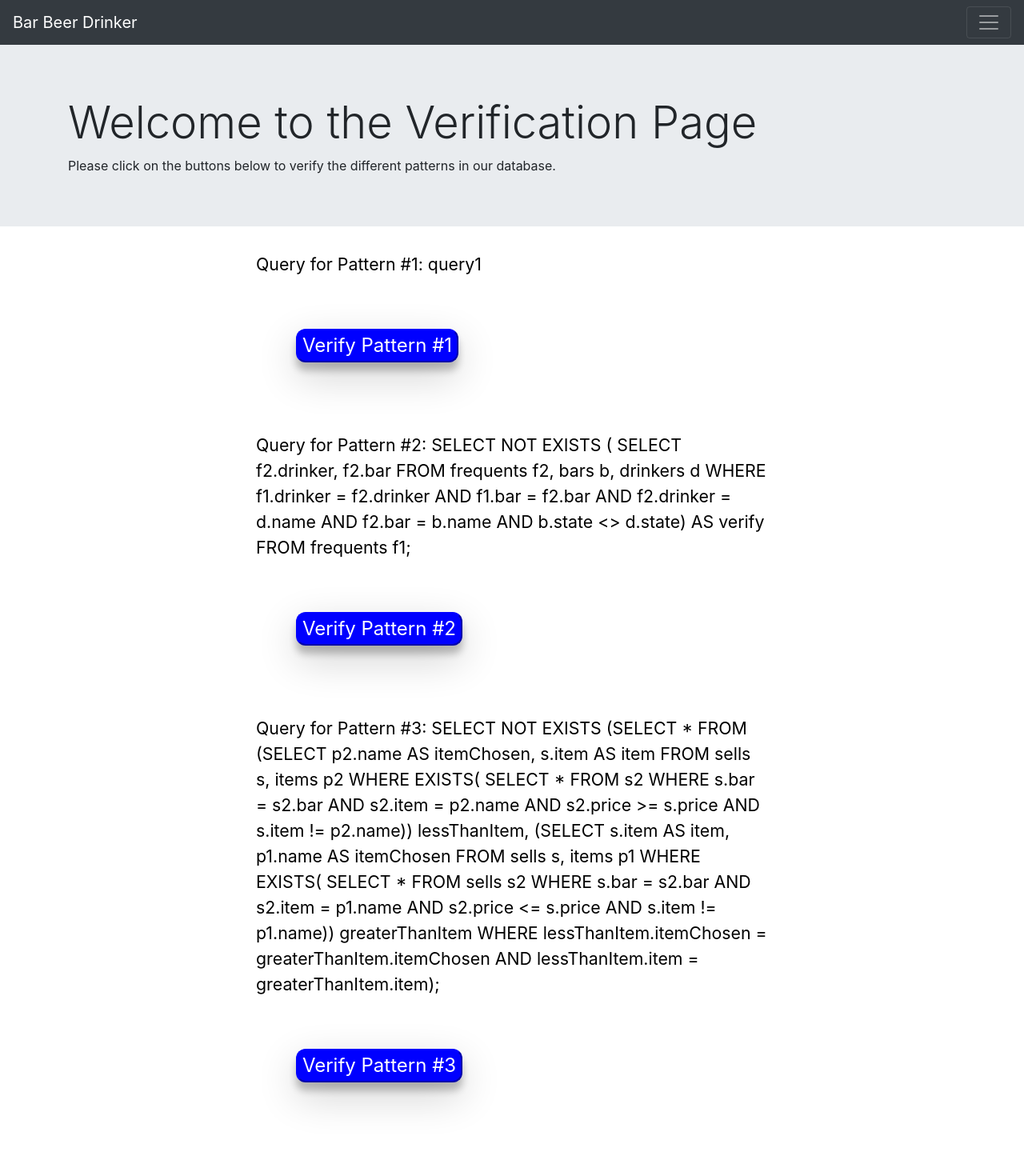
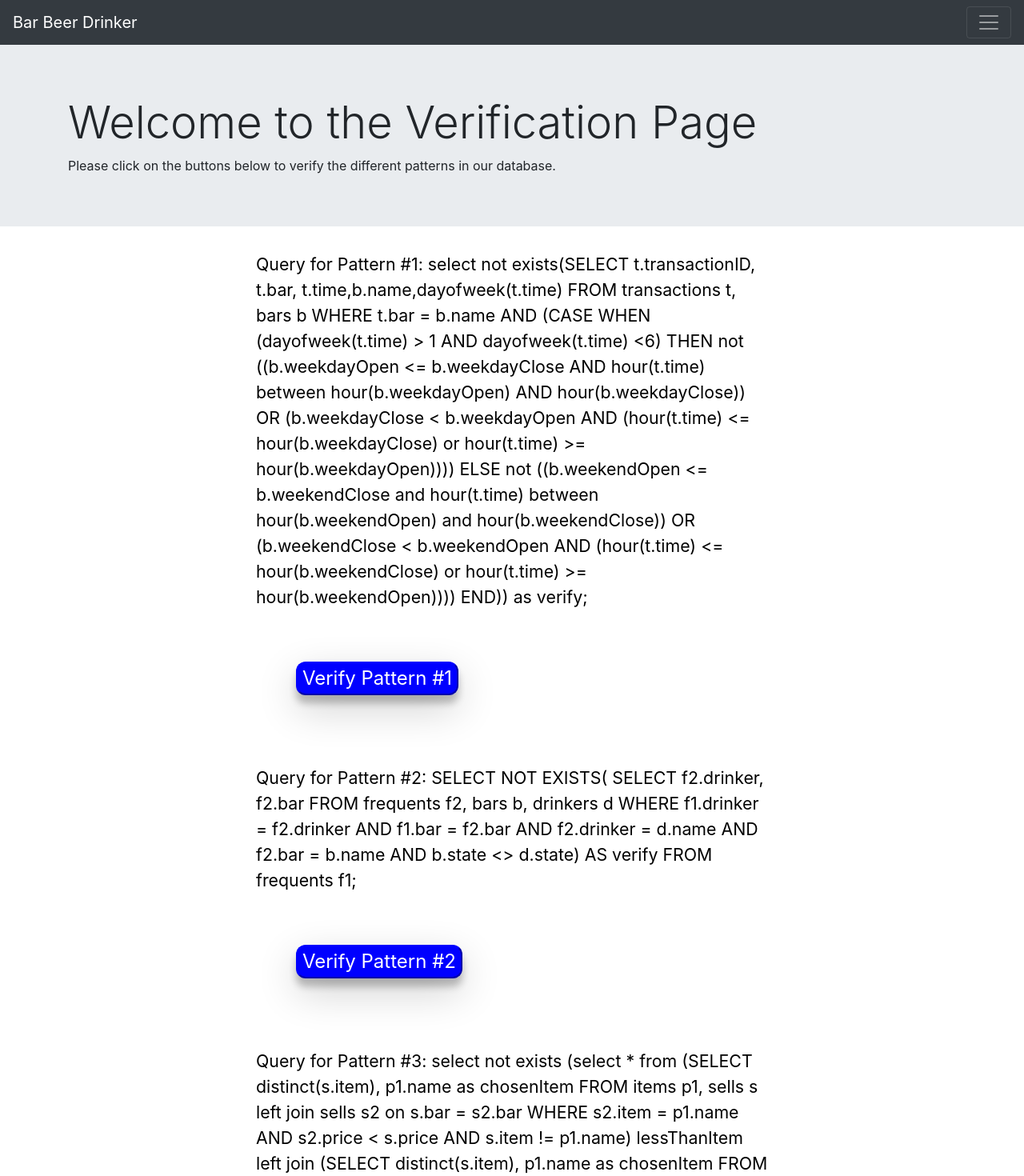
Before and after one commit to TrellixVulnTeam/BarBeerDrinkerPlus_E7WJ, an Angular app in the folder bar-beer-drinker-ui/: page /verification in a window 1280 px wide. Shown: the top 1470 px of the page at 80% size. Before the commit the page ends 1441 px from the top, so only its background shows below. Built offline with nearby package versions, Linux system fonts and the light colour scheme; what primeng would draw is missing.

Commit message:
edited stuff

```diff
--- a/bar-beer-drinker-ui/src/app/app.module.ts
+++ b/bar-beer-drinker-ui/src/app/app.module.ts
@@ -1,6 +1,7 @@
 import { BrowserModule } from '@angular/platform-browser';
 import { NgModule } from '@angular/core';
 import { HttpClientModule, HttpClient } from '@angular/common/http';
+import { FormsModule }   from '@angular/forms';
 
 import { TableModule } from 'primeng/table';
 import { AppRoutingModule } from './app-routing.module';
@@ -33,6 +34,7 @@ import { VerificationComponent } from './verification/verification.component';
     AppRoutingModule,
     TableModule,
     HttpClientModule,
+    FormsModule,
   ],
   providers: [HttpClient],
   bootstrap: [AppComponent]
--- a/bar-beer-drinker-ui/src/app/bars.service.ts
+++ b/bar-beer-drinker-ui/src/app/bars.service.ts
@@ -58,4 +58,5 @@ export class BarsService {
  getBarTimeDistributionWeek(bar: string){
    return this.http.get<any[]>('/api/bar_time_distribution_week/' + bar);
  }
+
 }
--- a/bar-beer-drinker-ui/src/app/verification/verification.component.ts
+++ b/bar-beer-drinker-ui/src/app/verification/verification.component.ts
@@ -13,9 +13,10 @@ export class VerificationComponent implements OnInit {
   clickMessage2: string;
   clickMessage3: string;
   result: Result;
-  query1: string = "query1";
-  query2: string = "SELECT NOT EXISTS\n( SELECT f2.drinker, f2.bar FROM frequents f2, bars b, drinkers d WHERE f1.drinker = f2.drinker AND f1.bar = f2.bar AND f2.drinker = d.name AND f2.bar = b.name AND b.state <> d.state) AS verify FROM frequents f1;";
-  query3: string = "SELECT NOT EXISTS (SELECT * FROM (SELECT p2.name AS itemChosen, s.item AS item FROM sells s, items p2 WHERE EXISTS( SELECT * FROM s2 WHERE s.bar = s2.bar AND s2.item = p2.name AND s2.price >= s.price AND s.item != p2.name)) lessThanItem, (SELECT s.item AS item, p1.name AS itemChosen FROM sells s, items p1 WHERE EXISTS( SELECT * FROM sells s2 WHERE s.bar = s2.bar AND s2.item = p1.name AND s2.price <= s.price AND s.item != p1.name)) greaterThanItem WHERE lessThanItem.itemChosen = greaterThanItem.itemChosen AND lessThanItem.item = greaterThanItem.item);";
+  query1: string = "select not exists(SELECT t.transactionID, t.bar, t.time,b.name,dayofweek(t.time) FROM transactions t, bars b WHERE t.bar = b.name AND (CASE WHEN (dayofweek(t.time) > 1 AND dayofweek(t.time) <6) THEN not ((b.weekdayOpen <= b.weekdayClose AND hour(t.time) between hour(b.weekdayOpen) AND hour(b.weekdayClose)) OR (b.weekdayClose < b.weekdayOpen AND (hour(t.time) <= hour(b.weekdayClose) or hour(t.time) >= hour(b.weekdayOpen)))) ELSE not ((b.weekendOpen <= b.weekendClose and hour(t.time) between hour(b.weekendOpen) and hour(b.weekendClose)) OR (b.weekendClose < b.weekendOpen AND (hour(t.time) <= hour(b.weekendClose) or hour(t.time) >= hour(b.weekendOpen)))) END)) as verify;";
+  query2: string = "SELECT NOT EXISTS( SELECT f2.drinker, f2.bar FROM frequents f2, bars b, drinkers d WHERE f1.drinker = f2.drinker AND f1.bar = f2.bar AND f2.drinker = d.name AND f2.bar = b.name AND b.state <> d.state) AS verify FROM frequents f1;";
+  query3: string = "select not exists (select * from (SELECT distinct(s.item), p1.name as chosenItem FROM items p1, sells s left join sells s2 on s.bar = s2.bar WHERE s2.item = p1.name AND s2.price < s.price AND s.item != p1.name) lessThanItem left join (SELECT distinct(s.item), p1.name as chosenItem FROM items p1, sells s left join sells s2 on s.bar = s2.bar WHERE s2.item = p1.name AND s2.price > s.price AND s.item != p1.name)greaterThanItem on lessThanItem.chosenItem = greaterThanItem.chosenItem and lessThanItem.item = greaterThanItem.chosenItem where greaterThanItem.item is not null) as verify;"
+
 
   constructor(
 
@@ -23,6 +24,7 @@ export class VerificationComponent implements OnInit {
     private route: ActivatedRoute) { }
 
     OnClickMe1() {
+      this.clickMessage1= 'checking...';;
       this.clickMessage2= '';
       this.clickMessage3= '';
       this.veriService.verifyAssertion(this.query1).subscribe(
@@ -35,6 +37,7 @@ export class VerificationComponent implements OnInit {
 
     OnClickMe2() {
       this.clickMessage1= '';
+      this.clickMessage2 = 'checking';
       this.clickMessage3= '';
       this.veriService.verifyAssertion(this.query2).subscribe(
         data => {
@@ -47,6 +50,7 @@ export class VerificationComponent implements OnInit {
     OnClickMe3() {
       this.clickMessage2= '';
       this.clickMessage1= '';
+      this.clickMessage3 = 'checking...'
       this.veriService.verifyAssertion(this.query3).subscribe(
         data => {
           this.result = data;
```
Also changed, not shown: bar-beer-drinker-ui/src/app/bar-details/bar-details.component.html (+59 -0 lines), bar-beer-drinker-ui/src/app/bar-details/bar-details.component.ts (+7 -2 lines), bar-beer-drinker-ui/src/app/bar-details/transaction.model.ts (added, +7 -0 lines), 1 other file (tests, documents, lock files or other folders).
